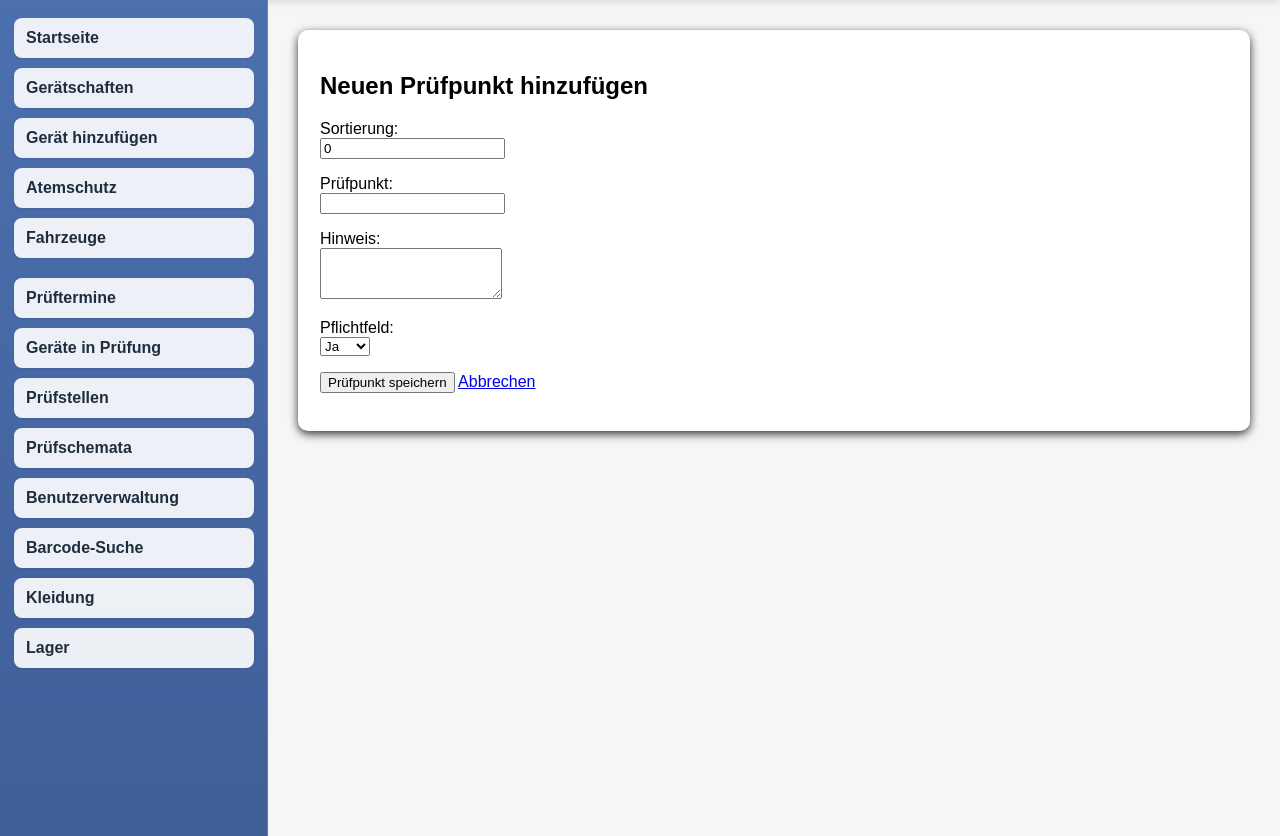
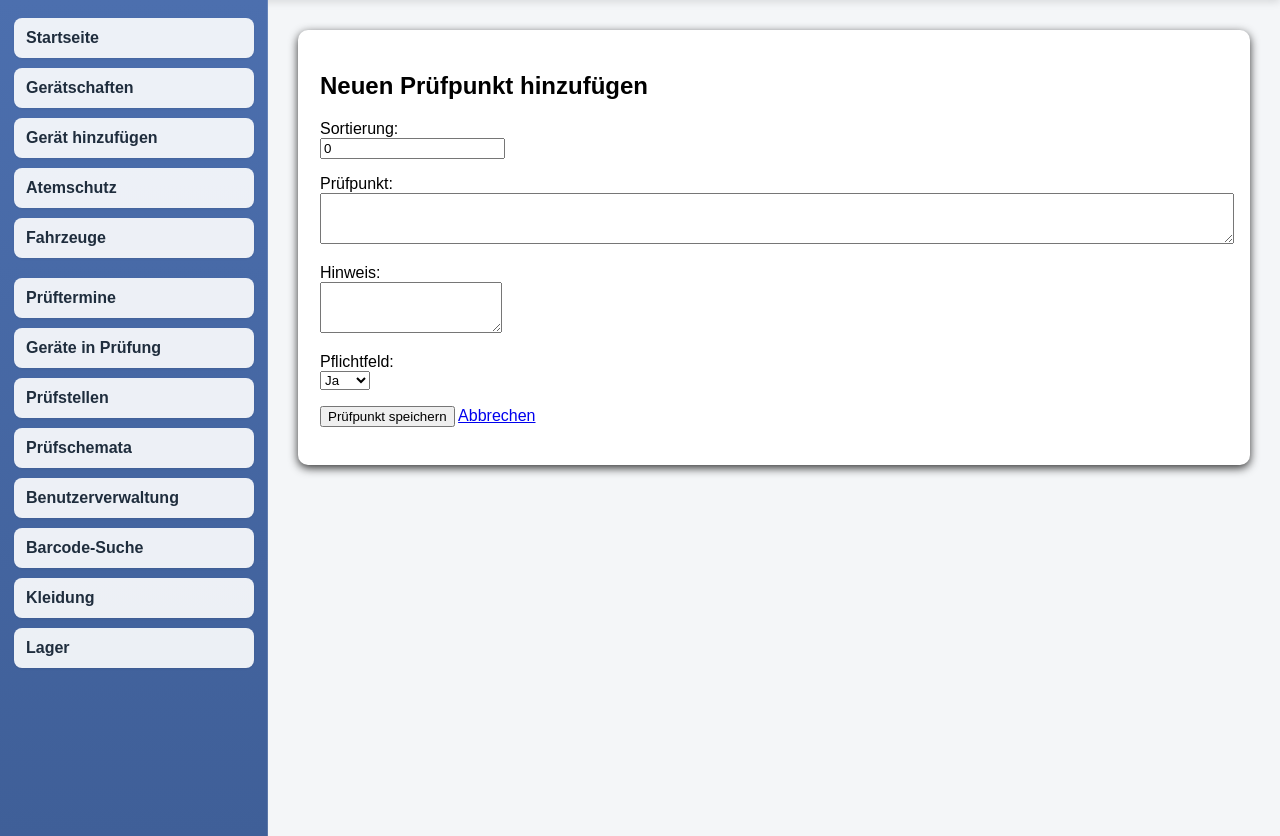
Before and after one commit to Martin22Him/feuerwehr-inventar, a Flask app: page /pruefschemata/1/pruefpunkt/neu in a window 1280 px wide. Shown: the part 67-903 px from the top of the page. Run offline with Flask 3, Linux system fonts and the light colour scheme; a user stored in the database is signed in; some libraries are stand-ins or nearby versions.

Commit message:
pruefpunkt_neu.html

```diff
--- a/templates/pruefpunkt_neu.html
+++ b/templates/pruefpunkt_neu.html
@@ -17,7 +17,7 @@
 
         <p>
             <label>Prüfpunkt:</label><br>
-            <input type="text" name="pruefpunkt" required>
+            <textarea name="pruefpunkt" rows="3" style="width:100%;" required></textarea>
         </p>
 
         <p>
```
